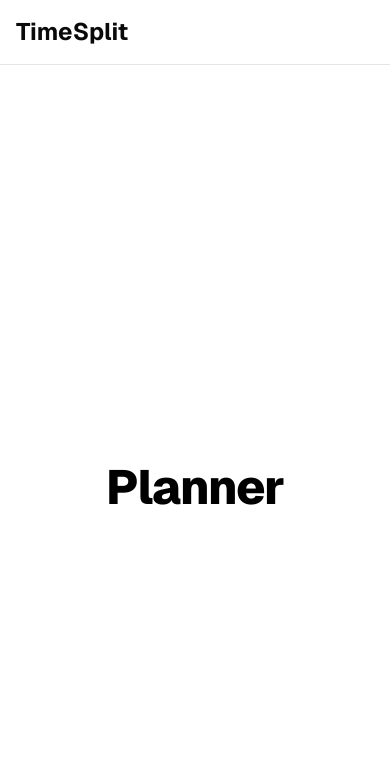
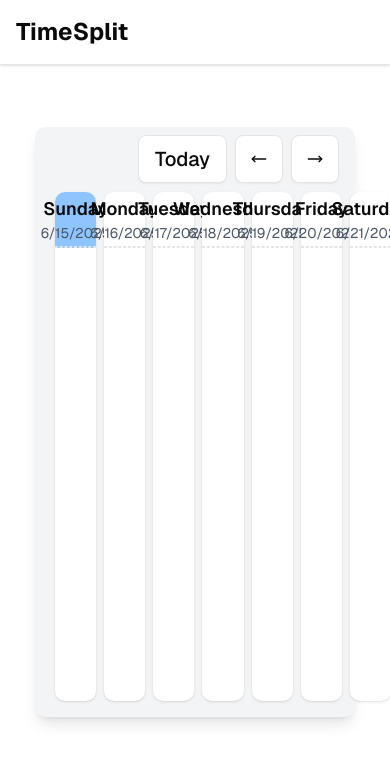
Before and after one commit to AncientBison/timesplit, a Next.js app: page /planner in a window 390 px wide. Shown: the top 762 px of the page. Built offline with nearby package versions, Linux system fonts and the light colour scheme.

Commit message:
make header fixed, create basic week calendar view, create useScreenSize hook for future breakpoints

```diff
--- a/src/app/planner/page.tsx
+++ b/src/app/planner/page.tsx
@@ -1,9 +1,9 @@
+import WeekCalendar from "~/components/WeekCalendar";
+
 export default function Page() {
   return (
-    <main className="flex min-h-screen flex-col items-center justify-center">
-      <h1 className="text-5xl font-extrabold tracking-tight text-black sm:text-7xl">
-        Planner
-      </h1>
+    <main className="flex min-h-screen h-screen flex-col items-center justify-center">
+      <WeekCalendar />
     </main>
   );
 }
--- a/src/components/Header.tsx
+++ b/src/components/Header.tsx
@@ -10,7 +10,7 @@ import {
 
 export default function Header() {
   return (
-    <header className="bg-background border-b">
+    <header className="bg-background border-b fixed top-0 z-50 w-full shadow-sm">
       <div className="container flex min-w-full items-center justify-between px-4 py-4">
         <Link href="/" className="text-2xl font-bold">
           TimeSplit
--- /dev/null
+++ b/src/components/WeekCalendar.tsx
@@ -0,0 +1,59 @@
+"use client";
+
+import React, { useState } from 'react';
+import useScreenSize from '~/lib/useScreenSize';
+import { Separator } from '@ui/separator';
+import { Button } from './ui/button';
+import { MoveLeft, MoveRight } from 'lucide-react';
+
+export default function WeekCalendar() {
+    // const { isMobile, isTablet, isDesktop, width, height } = useScreenSize();
+
+    const [selectedWeekOffset, setSelectedWeekOffset] = useState(0);
+
+    function getDaysOfWeek(offset=0) {
+        const today = new Date();
+        const startOfWeek = new Date(today.setDate(today.getDate() - today.getDay() + offset * 7));
+        const days = [];
+
+        for (let i = 0; i < 7; i++) {
+            const day = new Date(startOfWeek);
+            day.setDate(startOfWeek.getDate() + i);
+            days.push(day);
+        }
+
+        return days;
+    }
+
+    return (
+        <div className="w-2/3 min-w-80 h-7/10 bg-gray-100 rounded-lg shadow-lg">
+            {/* Header with navigation buttons */}
+            <div className="h-1/12 rounded-tl-lg rounded-tr-lg flex flex-col items-center flex-row justify-end pt-4 pl-4 pr-4 gap-2">
+                <Button onClick={() => setSelectedWeekOffset(0)} variant="outline" className="h-12 text-xl">
+                    Today
+                </Button>
+                <Button onClick={() => setSelectedWeekOffset(selectedWeekOffset - 1)} variant="outline" size="icon" className="size-12">
+                    <MoveLeft />
+                </Button>
+                <Button onClick={() => setSelectedWeekOffset(selectedWeekOffset + 1)} variant="outline" size="icon" className="size-12">
+                    <MoveRight />
+                </Button>
+            </div>
+
+            {/* Days of the week */}
+            <div className="flex h-11/12 flex-row items-center justify-between p-4">
+                {getDaysOfWeek(selectedWeekOffset).map((day, index) => (
+                    <div key={day.getTime()} className="bg-white rounded-lg shadow w-1/7 m-1 h-full">
+                        <div className={`h-1/9 rounded-tl-lg rounded-tr-lg flex flex-col items-center m-0 ${day.getDate() === new Date().getDate() ? "bg-blue-300" : ""}`}>
+                            <div className="flex flex-col items-center justify-center h-full">
+                                <span className="text-lg font-semibold">{day.toLocaleDateString('en-US', { weekday: 'long' })}</span>
+                                <span className="text-sm text-gray-600">{day.toLocaleDateString()}</span>
+                            </div>
+                            <Separator variant="dashed" />
+                        </div>
+                    </div>
+                ))}
+            </div>
+        </div>
+    );
+}
--- /dev/null
+++ b/src/components/ui/separator.tsx
@@ -0,0 +1,42 @@
+"use client"
+
+import * as React from "react"
+import * as SeparatorPrimitive from "@radix-ui/react-separator"
+
+import { cn } from "~/lib/utils"
+
+interface SeparatorProps extends React.ComponentProps<typeof SeparatorPrimitive.Root> {
+  variant?: "solid" | "dotted" | "dashed";
+}
+
+function Separator({
+  className,
+  orientation = "horizontal",
+  decorative = true,
+  variant = "solid",
+  ...props
+}: SeparatorProps) {
+  return (
+    <SeparatorPrimitive.Root
+      data-slot="separator"
+      decorative={decorative}
+      orientation={orientation}
+      className={cn(
+        "shrink-0",
+        {
+          // Base styles for orientation
+          "h-px w-full": orientation === "horizontal",
+          "h-full w-px": orientation === "vertical",
+          // Border style based on variant
+          "border-none bg-border": variant === "solid",
+          "border-dotted border border-border bg-transparent": variant === "dotted",
+          "border-dashed border border-border bg-transparent": variant === "dashed",
+        },
+        className
+      )}
+      {...props}
+    />
+  )
+}
+
+export { Separator }
--- /dev/null
+++ b/src/lib/useScreenSize.ts
@@ -0,0 +1,27 @@
+import { useState, useEffect } from 'react';
+
+export default function useScreenSize() {
+  const [screenSize, setScreenSize] = useState({
+    width: window.innerWidth,
+    height: window.innerHeight
+  });
+
+  useEffect(() => {
+    const handleResize = () => {
+      setScreenSize({
+        width: window.innerWidth,
+        height: window.innerHeight
+      });
+    };
+
+    window.addEventListener('resize', handleResize);
+    return () => window.removeEventListener('resize', handleResize);
+  }, []);
+
+  return {
+    ...screenSize,
+    isMobile: screenSize.width < 768,
+    isTablet: screenSize.width >= 768 && screenSize.width < 1024,
+    isDesktop: screenSize.width >= 1024
+  };
+}
```
